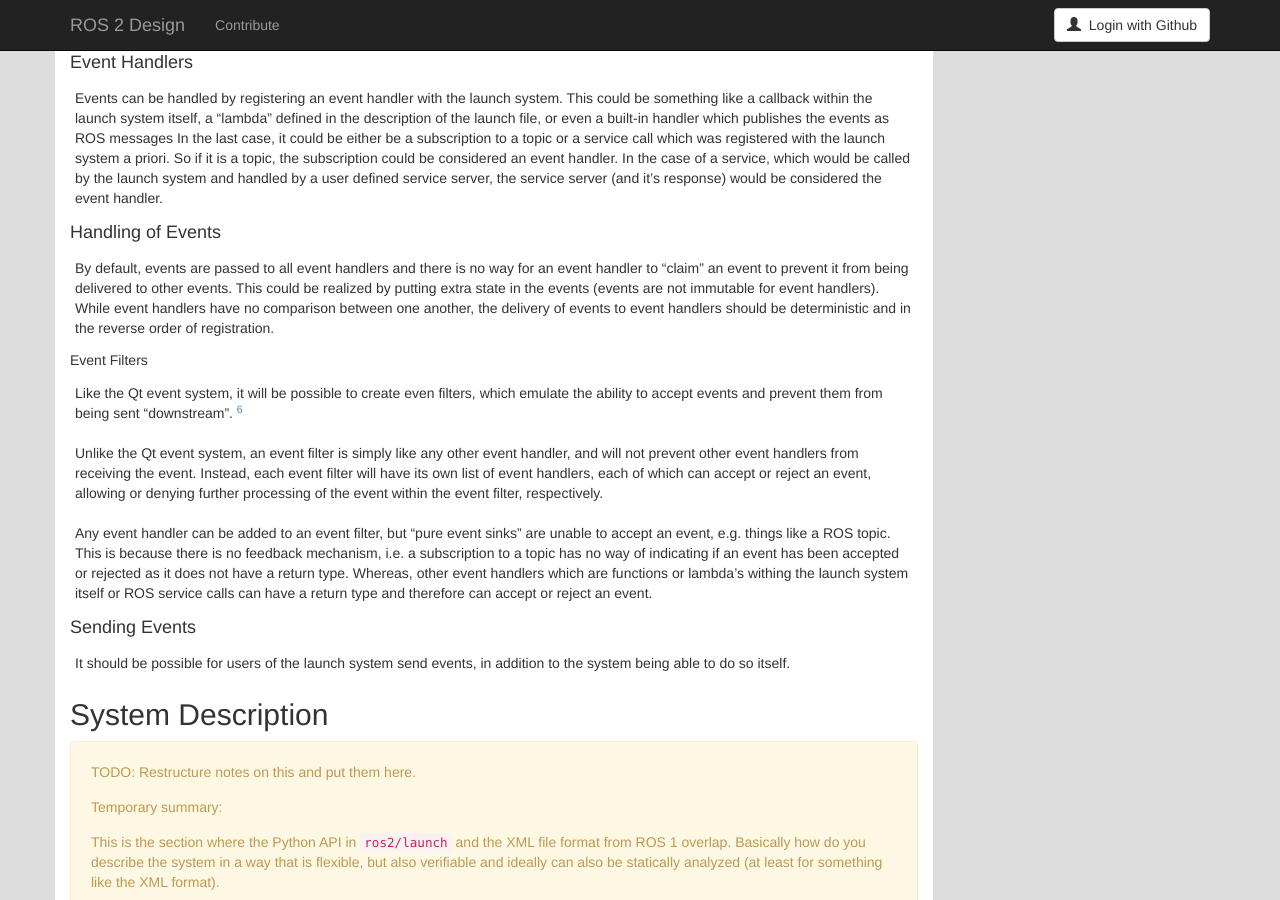
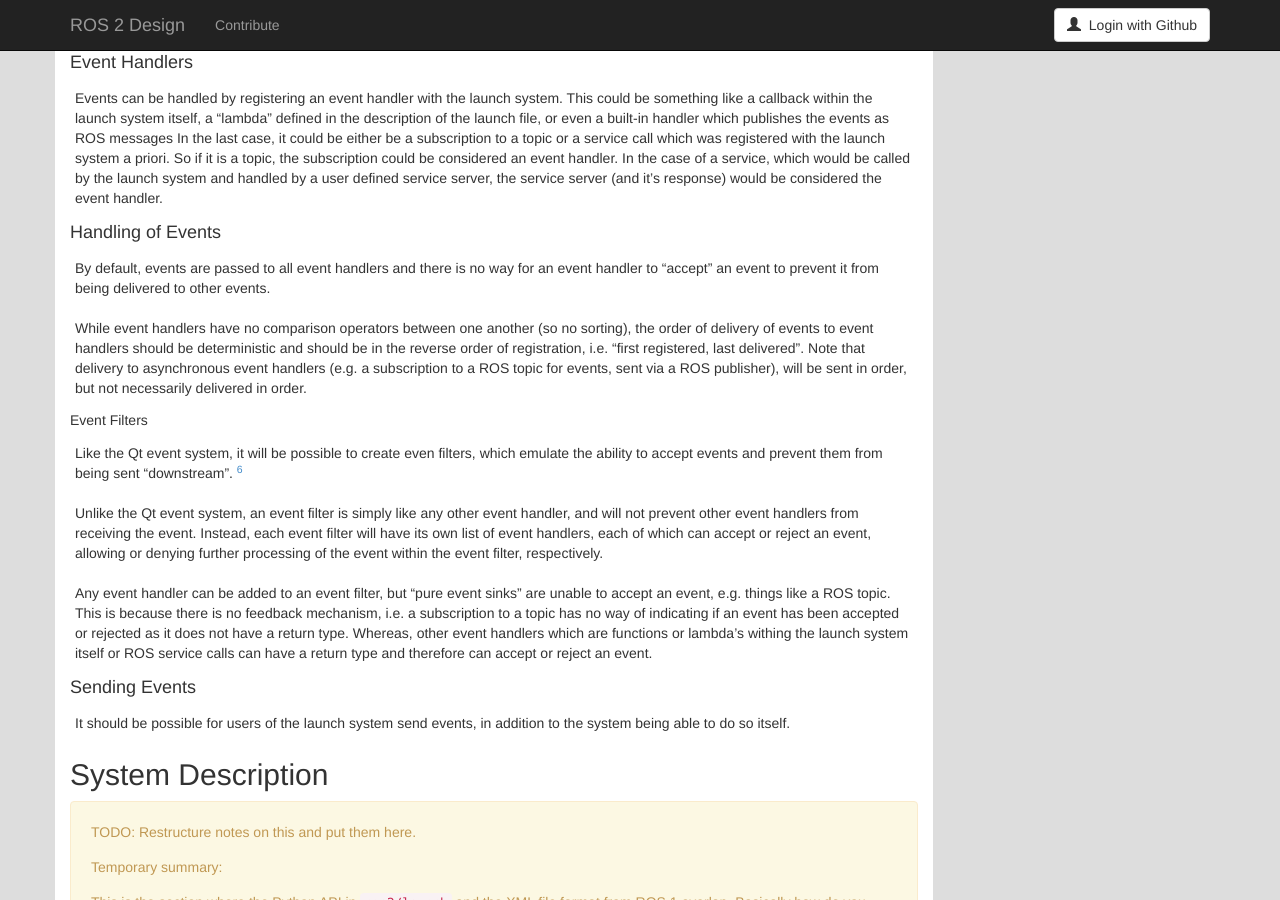
Before and after one commit to ros2/design, a Jekyll site: the page built from articles/150_roslaunch.md, in a window 1280 px wide and 900 px high, scrolled down 12853 px. Built offline with Jekyll 4.4.1, drawn with Linux system fonts in a browser that asks for light colours; nearby versions of some CDN libraries.

Commit message:
fixup even handler subsection

```diff
--- a/articles/150_roslaunch.md
+++ b/articles/150_roslaunch.md
@@ -537,9 +537,10 @@ In the case of a service, which would be called by the launch system and handled
 
 #### Handling of Events
 
-By default, events are passed to all event handlers and there is no way for an event handler to "claim" an event to prevent it from being delivered to other events.
-This could be realized by putting extra state in the events (events are not immutable for event handlers).
-While event handlers have no comparison between one another, the delivery of events to event handlers should be deterministic and in the reverse order of registration.
+By default, events are passed to all event handlers and there is no way for an event handler to "accept" an event to prevent it from being delivered to other events.
+
+While event handlers have no comparison operators between one another (so no sorting), the order of delivery of events to event handlers should be deterministic and should be in the reverse order of registration, i.e. "first registered, last delivered".
+Note that delivery to asynchronous event handlers (e.g. a subscription to a ROS topic for events, sent via a ROS publisher), will be sent in order, but not necessarily delivered in order.
 
 ##### Event Filters
 
```
